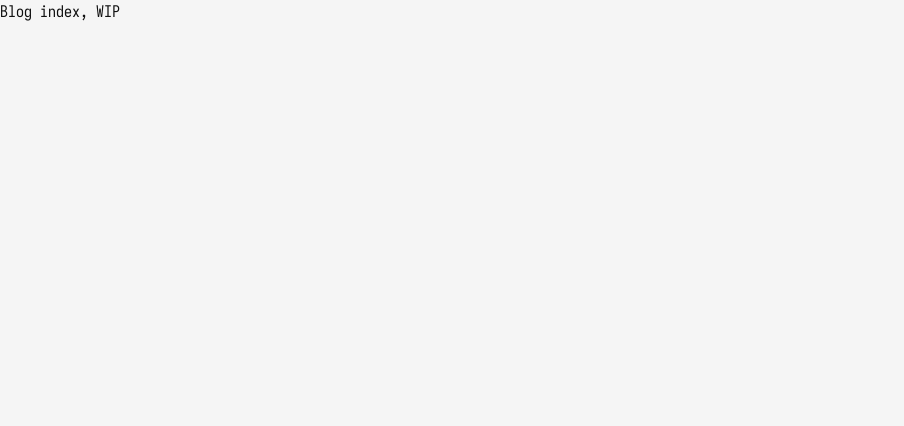
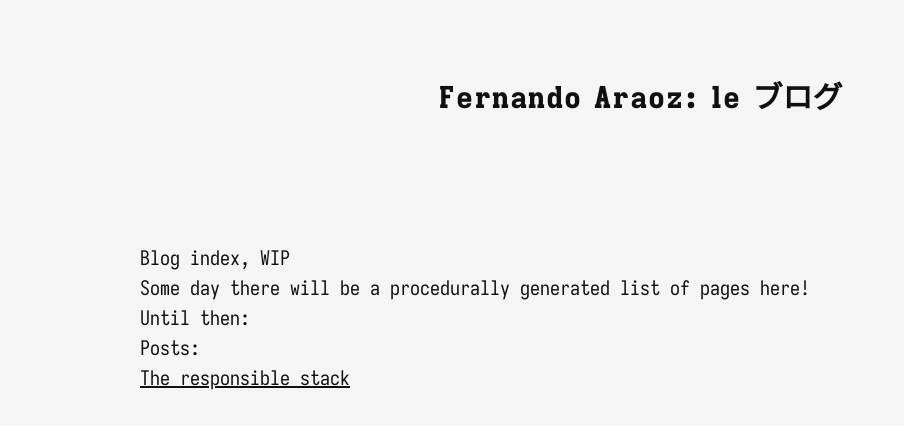
Before and after one commit to Araozu/araozu.dev, an Astro site: page /blog in a window 1280 px wide. Shown: the whole page, without its empty margins (0-904 px from the left). Built offline with nearby package versions, Linux system fonts and the light colour scheme; Astro itself is replaced by a stand-in of ours.

Commit message:
Minimal blog layout

```diff
--- a/public/global.css
+++ b/public/global.css
@@ -15,6 +15,15 @@
 	font-stretch: normal;
 	font-style: normal;
 	src: url('/Iosevka/Bold.woff2') format('woff2');
+}
+
+@font-face {
+	font-family: 'Iosevka Etoile Web';
+	font-display: swap;
+	font-weight: 900;
+	font-stretch: normal;
+	font-style: normal;
+	src: url('/IosevkaEtoile/Heavy.woff2') format('woff2');
 }
 
 :root {
--- a/src/layouts/BlogLayout.astro
+++ b/src/layouts/BlogLayout.astro
@@ -1,3 +1,8 @@
+---
+const { frontmatter } = Astro.props;
+---
+
+<!doctype html>
 <html lang="en">
     <head>
         <meta charset="utf-8" />
@@ -5,7 +10,8 @@
         <meta name="viewport" content="width=device-width" />
         <meta name="generator" content={Astro.generator} />
         <link rel="stylesheet" href="/global.css" />
-        <title>Fernando Araoz - Blog</title>
+        <link rel="stylesheet" href="/blog.css" />
+        <title>Blog - Fernando Araoz</title>
         <link rel="preconnect" href="https://fonts.googleapis.com" />
         <link rel="preconnect" href="https://fonts.gstatic.com" crossorigin />
         <link
@@ -19,7 +25,32 @@
         />
         <script src="//unpkg.com/alpinejs" defer></script>
     </head>
-    <body>
-        <slot />
+    <body style="font-size: 20px;">
+        <div id="blog" class="container mx-auto max-w-[1000px]">
+            <div
+                class="font-etoile text-3xl text-center py-16 font-bold dark:bg-c-bg-2 text-c-on-bg my-4 rounded hover:underline hover:cursor-help"
+            >
+                Fernando Araoz: le ブログ
+            </div>
+
+            <div class="py-6">
+                {
+                    frontmatter?.title && (
+                        <h1 class="font-etoile text-center text-2xl py-2">
+                            {frontmatter.title}
+                        </h1>
+                    )
+                }
+                {
+                    frontmatter?.pubDate && (
+                        <p class="text-center text-sm">
+                            Published: {frontmatter.pubDate}
+                        </p>
+                    )
+                }
+            </div>
+
+            <slot />
+        </div>
     </body>
 </html>
--- a/src/pages/blog/first.md
+++ /dev/null
@@ -1,6 +0,0 @@
----
-layout: ../../layouts/BlogLayout.astro
----
-# First
-
-The first page
--- a/src/pages/blog/index.astro
+++ b/src/pages/blog/index.astro
@@ -4,4 +4,18 @@ import BlogLayout from "../../layouts/BlogLayout.astro";
 
 <BlogLayout>
     <h1>Blog index, WIP</h1>
+
+    <p>Some day there will be a procedurally generated list of pages here!</p>
+
+    <p>Until then:</p>
+
+    <p>Posts:</p>
+
+    <ul>
+        <li>
+            <a class="underline" href="/blog/responsible-stack/">
+                The responsible stack
+            </a>
+        </li>
+    </ul>
 </BlogLayout>
--- /dev/null
+++ b/src/pages/blog/responsible-stack.md
@@ -0,0 +1,9 @@
+---
+layout: ../../layouts/BlogLayout.astro
+title: The responsible tech stack
+description: tech stack
+pubDate: 2024/05/20
+tags: ["tech stack"]
+---
+
+The first page
--- a/src/pages/index.astro
+++ b/src/pages/index.astro
@@ -4,7 +4,7 @@ import Languages from "../components/index/Languages.astro";
 import Learning from "../components/index/Learning.astro";
 import Tools from "../components/index/Tools.astro";
 ---
-
+<!DOCTYPE html>
 <html lang="en">
     <head>
         <meta charset="utf-8" />
--- a/tailwind.config.mjs
+++ b/tailwind.config.mjs
@@ -8,6 +8,9 @@ export default {
 				'c-on-bg': 'var(--c-on-bg)',
 				'c-bg-2': 'var(--c-bg-2)',
 			},
+            fontFamily: {
+                "etoile": ["'Iosevka Etoile Web'", "serif"],
+            }
 		},
 	},
 	plugins: [
```
Also changed, not shown: public/IosevkaEtoile/Heavy.woff2 (added), public/blog.css (added).
